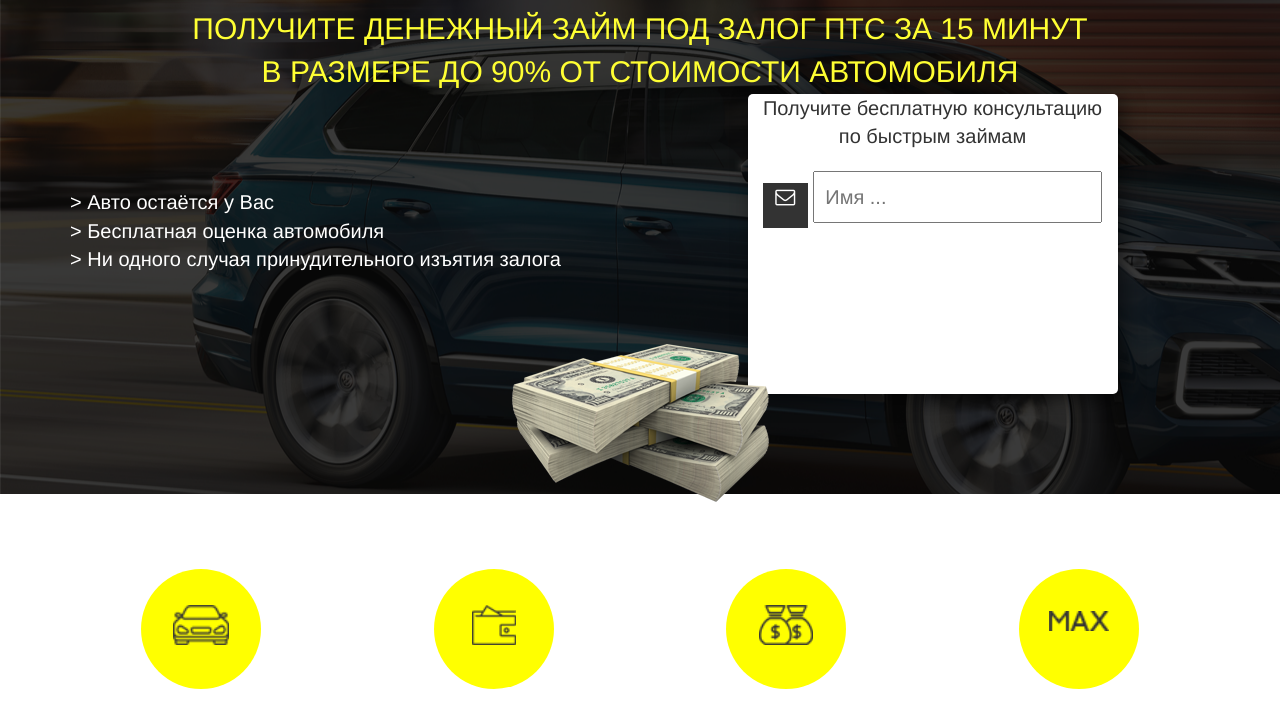
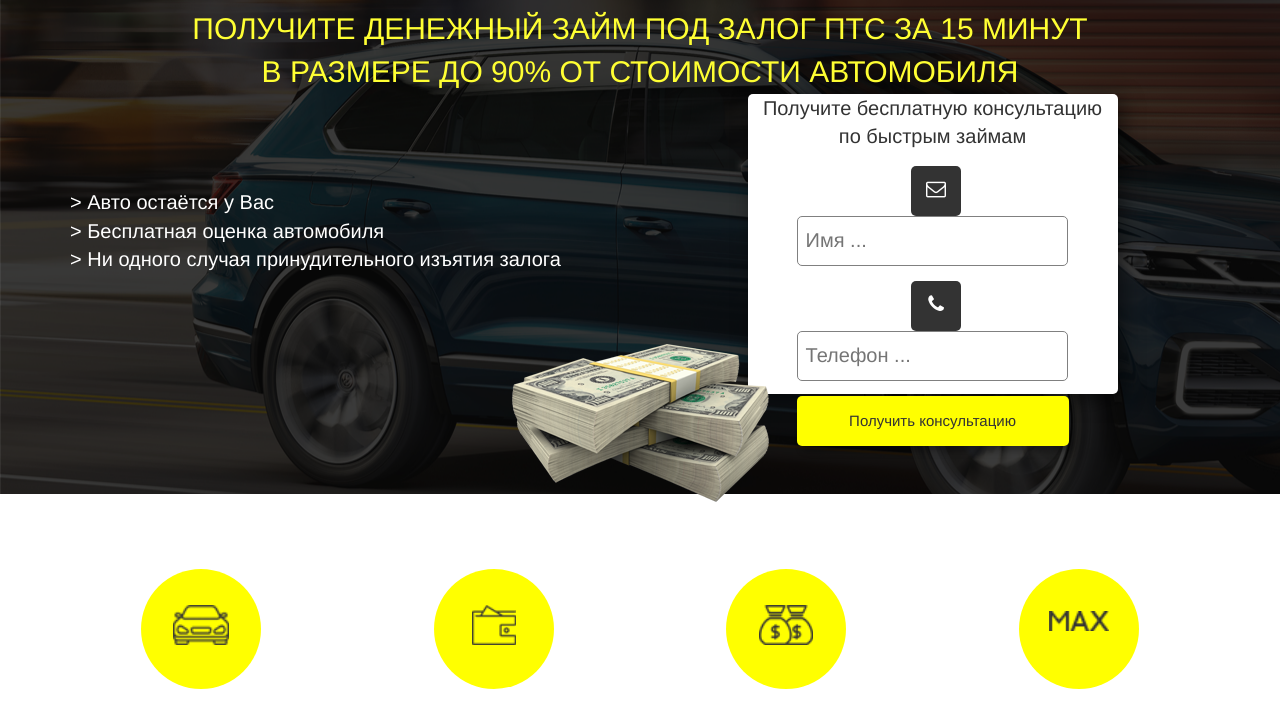
Before and after one commit to picpoint/coding, a plain HTML site: page index.html in a window 1280 px wide. Shown: the part 92-800 px from the top of the page. Drawn offline with Linux system fonts and the light colour scheme.

Commit message:
Сделано Дз15 первая часть

```diff
--- a/index.html
+++ b/index.html
@@ -55,9 +55,17 @@
 							  <span class="input-group-addon">
 							  	<i class="fa fa-envelope-o fa-fw"></i>
 							  </span>
-							  <input class="form-control" type="text" placeholder="Имя ...">
+							  <input class="form-control" type="text" placeholder=" Имя ...">
 							</div>
-
+						<!--  -->
+							<div class="input-group margin-bottom-sm">
+								<span class="input-group-addon">
+									<i class="fa fa-phone"></i>
+								</span>
+								<input class="form-control" type="text" placeholder=" Телефон ... ">
+							</div>
+						<!--  -->
+							<button>Получить консультацию</button>
 		  			</div>
 		  		</div>
 		  	</div>
--- a/less/style.less
+++ b/less/style.less
@@ -8,8 +8,6 @@
 html {
 	font-size: 10px;
 	box-sizing: border-box;
-	// padding: 0;
-	// margin: 0;
 }
 
 // <!-- HEADER START -->
@@ -18,32 +16,24 @@ html {
 	background: url("../img/hdrbkg.png") no-repeat;
 
 	.header {
-		// border: 1px solid green;
 		height: auto;
 		color: @color-white;
 		font-size: 2rem;
 
 			&-top {
-				// border: @border-marker;
-				// border: 1px solid yellow;
-				// height: 100px;
 				padding: 0;
 					&-logo {
-						// border: @border-marker;
 						display: inline-block;
 						text-align: center;
 						height: 100px;
-						// width:
 							img {
 								display: block;
 								float: left;
 								position: relative;
 								top: 20%;
 								margin-left: -15px;
-								// border: @border-marker;
 							}
 							&-text {
-								// border: @border-marker;
 								display: inline-block;
 								width: 65%;
 								text-align: left;
@@ -63,9 +53,7 @@ html {
 
 					}
 					&-phone {
-						// float: right;
 						display: inline-block;
-						// border: @border-marker;
 						height: 100px;
 							button {
 								position: relative;
@@ -90,8 +78,6 @@ html {
 
 					}
 					&-describe {
-						// border: @border-marker;
-						// height: 100px;
 						text-align: center;
 							span {
 								color: @color-yellow;
@@ -99,20 +85,16 @@ html {
 							}
 					}
 					&-consultation {
-						// border: 1px solid blue;
 						height: auto;
 						padding: 0;
 							&-left {
-								// border: 1px solid green;
 								height: 300px;
 									span:first-child {
 										display: inline-block;
-										// border: @border-marker;
 										margin-top: 17%;
 									}
 							}
 							&-right {
-								// border: 1px solid cyan;
 								height: 300px;
 									&-form {
 										background-color: white;
@@ -125,35 +107,44 @@ html {
 											}
 											//поля формы заполнения заявки --> начало
 											.input-group {
-												// border: @border-marker;
-												margin-top: 20px;
-												height: 45px;
-													.input-group-addon {
+												width: auto;
+												margin: 15px 30px;
+													span {
 														display: inline-block;
-														// border: @border-marker;
-														height: 45px;
-														width: 45px;
-														background-color: @gray-color;
-														color: white;
-														text-align: center;
 															i {
-																// border: @border-marker;
-																// padding: 20px;
+																background: @gray-color;
+																font-size: 2rem;
+																padding: 13px;
+																width: 50px;
+																height: 50px;
+																color: white;
+																border-radius: 5px;
+																margin-right: -7px;
 															}
 													}
-													.form-control {
-														// border: @border-marker;
-														padding: 10px;
+													input {
+														height: 50px;
+														border-radius: 5px;
+														border: 1px solid gray;
 														color: @gray-color;
 													}
 											}
 											//поля формы заполнения заявки --> конец
+											button {
+												height: 50px;
+												background-color: yellow;
+												color: @gray-color;
+												font-size: 1.5rem;
+												width: 80%;
+												border: none;
+												border-radius: 5px;
+												box-shadow: 5px 5px 7px rgba(0, 0, 0, 0.3)
+											}
 									}
 
 							}
 					}
 					&-money {
-						// border: @border-marker;
 						height: 100px;
 							img {
 								display: block;
@@ -176,14 +167,11 @@ html {
 	background: none;
 	.services {
 		margin-top: 50px;
-		// border: @border-marker;
 		height: auto;
 			&-block1 {
-				// border: @border-marker;
 				height: 300px;
 				text-align: center;
 					&-round {
-						// border: @border-marker;
 						margin: 25px auto 0 auto;
 						background-color: yellow;
 						height: 120px;
@@ -195,7 +183,6 @@ html {
 								top: 30%;
 								margin: 0 auto;
 								height: 40px;
-								// width: 50px;
 							}
 					}
 					span {
@@ -205,11 +192,9 @@ html {
 					}
 			}
 			&-block2 {
-				// border: @border-marker;
 				height: 300px;
 				text-align: center;
 					&-round {
-						// border: @border-marker;
 						margin: 25px auto 0 auto;
 						background-color: yellow;
 						height: 120px;
@@ -221,7 +206,6 @@ html {
 								top: 30%;
 								margin: 0 auto;
 								height: 40px;
-								// width: 50px;
 							}
 					}
 					span {
@@ -231,11 +215,9 @@ html {
 					}
 			}
 			&-block3 {
-				// border: @border-marker;
 				height: 300px;
 				text-align: center;
 					&-round {
-						// border: @border-marker;
 						margin: 25px auto 0 auto;
 						background-color: yellow;
 						height: 120px;
@@ -247,7 +229,6 @@ html {
 								top: 30%;
 								margin: 0 auto;
 								height: 40px;
-								// width: 50px;
 							}
 					}
 					span {
@@ -257,11 +238,9 @@ html {
 					}
 			}
 			&-block4 {
-				// border: @border-marker;
 				height: 300px;
 				text-align: center;
 					&-round {
-						// border: @border-marker;
 						margin: 25px auto 0 auto;
 						background-color: yellow;
 						height: 120px;
@@ -273,7 +252,6 @@ html {
 								top: 35%;
 								margin: 0 auto;
 								height: 20px;
-								// width: 50px;
 							}
 					}
 					span {
@@ -283,11 +261,9 @@ html {
 					}
 			}
 			&-block5 {
-				// border: @border-marker;
 				height: 300px;
 				text-align: center;
 					&-round {
-						// border: @border-marker;
 						margin: 25px auto 0 auto;
 						background-color: yellow;
 						height: 120px;
@@ -299,7 +275,6 @@ html {
 								top: 30%;
 								margin: 0 auto;
 								height: 45px;
-								// width: 50px;
 							}
 					}
 					span {
@@ -309,11 +284,9 @@ html {
 					}
 			}
 			&-block6 {
-				// border: @border-marker;
 				height: 300px;
 				text-align: center;
 					&-round {
-						// border: @border-marker;
 						margin: 25px auto 0 auto;
 						background-color: yellow;
 						height: 120px;
@@ -325,7 +298,6 @@ html {
 								top: 30%;
 								margin: 0 auto;
 								height: 35px;
-								// width: 50px;
 							}
 					}
 					span {
@@ -335,11 +307,9 @@ html {
 					}
 			}
 			&-block7 {
-				// border: @border-marker;
 				height: 300px;
 				text-align: center;
 					&-round {
-						// border: @border-marker;
 						margin: 25px auto 0 auto;
 						background-color: yellow;
 						height: 120px;
@@ -351,7 +321,6 @@ html {
 								top: 30%;
 								margin: 0 auto;
 								height: 50px;
-								// width: 50px;
 							}
 					}
 					span {
@@ -361,11 +330,9 @@ html {
 					}
 			}
 			&-block8 {
-				// border: @border-marker;
 				height: 300px;
 				text-align: center;
 					&-round {
-						// border: @border-marker;
 						margin: 25px auto 0 auto;
 						background-color: yellow;
 						height: 120px;
@@ -377,7 +344,6 @@ html {
 								top: 30%;
 								margin: 0 auto;
 								height: 40px;
-								// width: 50px;
 							}
 					}
 					span {
@@ -387,11 +353,9 @@ html {
 					}
 			}
 			&-block9 {
-				// border: @border-marker;
 				height: 300px;
 				text-align: center;
 					&-round {
-						// border: @border-marker;
 						margin: 25px auto 0 auto;
 						background-color: yellow;
 						height: 120px;
@@ -403,7 +367,6 @@ html {
 								top: 35%;
 								margin: 0 auto;
 								height: 30px;
-								// width: 50px;
 							}
 					}
 					span {
@@ -413,11 +376,9 @@ html {
 					}
 			}
 			&-block10 {
-				// border: @border-marker;
 				height: 300px;
 				text-align: center;
 					&-round {
-						// border: @border-marker;
 						margin: 25px auto 0 auto;
 						background-color: yellow;
 						height: 120px;
@@ -429,7 +390,6 @@ html {
 								top: 30%;
 								margin: 0 auto;
 								height: 40px;
-								// width: 50px;
 							}
 					}
 					span {
@@ -461,12 +421,18 @@ html {
 						float: right;
 						width: 400px;
 					}
+					&-consultation {
+						&-right {
+							&-form {
+								.input-group {
+									input {
+										width: 150px;
+									}
+								}
+							}
+						}
+					}
 			}
-	}
-	.services {
-		&-block10 {
-
-		}
 	}
 
 
@@ -515,7 +481,6 @@ html {
 						width: 400px;
 					}
 					&-describe {
-						// margin-top: 220px;
 						height: auto;
 					}
 					&-consultation {
```
Also changed, not shown: css/style.css.
